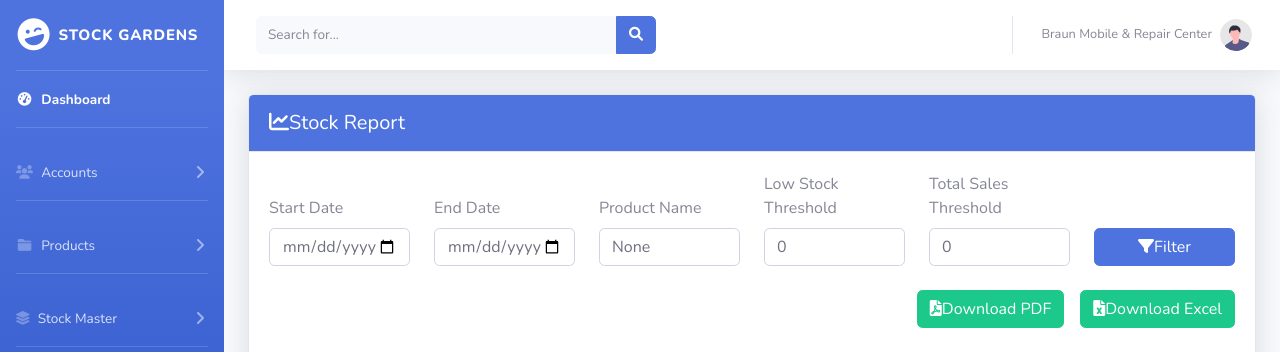
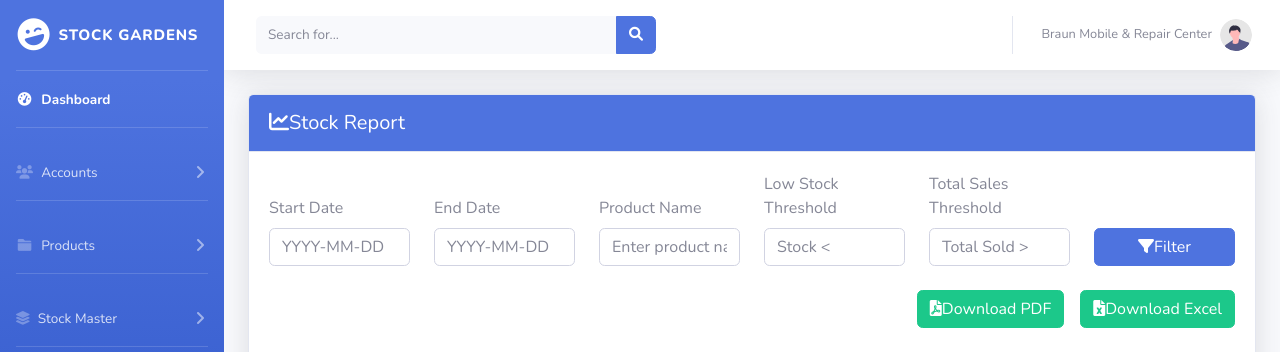
Before and after one commit to shyam-su/StockGarden, a Django app: page /stock_report/ in a window 1280 px wide. Shown: the top 352 px of the page. Run offline with Django 5.2, Linux system fonts and the light colour scheme; the visitor is signed in with stand-in values (Sample User, id 1); data that the repository does not hold is empty; some libraries are stand-ins or nearby versions.

Commit message:
fix FILTER IN USER REPORT

```diff
--- a/StockGarden/templates/stock_report.html
+++ b/StockGarden/templates/stock_report.html
@@ -17,15 +17,15 @@
                         <div class="row g-3 align-items-end">
                             <div class="col-md-2">
                                 <label for="start_date" class="form-label">Start Date</label>
-                                <input type="date" name="start_date" id="start_date" class="form-control" value="{{ start_date }}">
+                                <input type="text" name="start_date" id="start_date" class="form-control" value="{{ start_date|default:'' }}" placeholder="YYYY-MM-DD">
                             </div>
                             <div class="col-md-2">
                                 <label for="end_date" class="form-label">End Date</label>
-                                <input type="date" name="end_date" id="end_date" class="form-control" value="{{ end_date }}">
+                                <input type="text" name="end_date" id="end_date" class="form-control" value="{{ end_date|default:'' }}" placeholder="YYYY-MM-DD">
                             </div>
                             <div class="col-md-2">
                                 <label for="product_name" class="form-label">Product Name</label>
-                                <input type="text" name="product_name" class="form-control" placeholder="Enter product name" value="{{ product_name }}">
+                                <input type="text" name="product_name" class="form-control" placeholder="Enter product name" value="{{ product_name|default:'' }}">
                             </div>
                             <div class="col-md-2">
                                 <label for="low_stock_threshold" class="form-label">Low Stock Threshold</label>
@@ -73,20 +73,8 @@
                                     <td>{{ product.name }}</td>
                                     <td>{{ product.categories.name }}</td>
                                     <td>{{ product.stock }}</td>
-                                    <td>
-                                        {% for sale in sales_data %}
-                                            {% if sale.0 == product.id %}
-                                                {{ sale.1 }}
-                                            {% endif %}
-                                        {% endfor %}
-                                    </td>
-                                    <td>
-                                        {% for purchase in purchases_data %}
-                                            {% if purchase.0 == product.id %}
-                                                {{ purchase.1 }}
-                                            {% endif %}
-                                        {% endfor %}
-                                    </td>
+                                    <td>{{ product.total_sales }}</td> <!-- Display total sold -->
+                                    <td>{{ product.total_purchased }}</td> <!-- Display total purchased -->
                                     <td>{{ product.created_at }}</td>
                                 </tr>
                                 {% endfor %}
--- a/StockGarden/views.py
+++ b/StockGarden/views.py
@@ -15,7 +15,6 @@ from openpyxl.styles import Font, PatternFill
 from datetime import datetime
 from django.views.decorators.csrf import csrf_exempt
 from django.contrib.auth.decorators import login_required
-from django.utils import timezone
 
 
 
@@ -846,90 +845,52 @@ def SalesReportListView(request):
 
     return render(request, 'sales_report.html', context)
 
-from django.shortcuts import render
-from django.contrib.auth.decorators import login_required
-from datetime import datetime
-from .models import Product, Sales, Purchase
-
 @login_required
 def StockReportListView(request):
-    # Get filter parameters from the request
-    start_date = request.GET.get("start_date")
-    end_date = request.GET.get("end_date")
-    product_name = request.GET.get("product_name")
-    low_stock_threshold = request.GET.get("low_stock_threshold", 0)
-    total_sales_threshold = request.GET.get("total_sales_threshold", 0)
+    # Get query parameters for filtering
+    start_date = request.GET.get('start_date')
+    end_date = request.GET.get('end_date')
+    product_name = request.GET.get('product_name')
+    low_stock_threshold = request.GET.get('low_stock_threshold')
+    total_sales_threshold = request.GET.get('total_sales_threshold')
 
-    # Print all filter values
-    print("Filters applied:")
-    print(f"Start Date: {start_date}")
-    print(f"End Date: {end_date}")
-    print(f"Product Name: {product_name}")
-    print(f"Low Stock Threshold: {low_stock_threshold}")
-    print(f"Total Sales Threshold: {total_sales_threshold}")
+    # Filter the products based on the provided parameters
+    products = Product.objects.all()
 
-    # Initialize the products queryset
-    products = Product.objects.all()
-    print(f"Initial products queryset: {products.count()} products")
-
-    # Apply product name filter
+    if start_date:
+        products = products.filter(created_at__gte=start_date)
+    if end_date:
+        products = products.filter(created_at__lte=end_date)
     if product_name:
         products = products.filter(name__icontains=product_name)
-        print(f"After product name filter: {products.count()} products")
+    if low_stock_threshold:
+        products = products.filter(stock__lt=low_stock_threshold)
+    if total_sales_threshold:
+        products = products.annotate(
+            total_sales=Sum('sales__quantity')
+        ).filter(total_sales__gte=total_sales_threshold)
 
-    # Initialize sales and purchases querysets
-    sales = Sales.objects.all()
-    purchases = Purchase.objects.all()
-    print(f"Initial sales queryset: {sales.count()} sales")
-    print(f"Initial purchases queryset: {purchases.count()} purchases")
+    sales_data = Sales.objects.filter(product__in=products).values('product').annotate(total_sales=Sum('quantity'))
+    purchases_data = Purchase.objects.filter(product__in=products).values('product').annotate(total_purchased=Sum('quantity'))
 
-    # Apply date range filter to sales and purchases
-    try:
-        if start_date and end_date:
-            start_date = timezone.make_aware(datetime.strptime(start_date, '%Y-%m-%d'))  # Make timezone-aware
-            end_date = timezone.make_aware(datetime.strptime(end_date, '%Y-%m-%d'))  # Make timezone-aware
-            if start_date <= end_date:
-                sales = sales.filter(created_at__range=[start_date, end_date])
-                purchases = purchases.filter(created_at__range=[start_date, end_date])
-                print(f"After date range filter: {sales.count()} sales, {purchases.count()} purchases")
-    except ValueError:
-        print("Invalid date format. Skipping date filtering.")
+    sales_dict = {sale['product']: sale['total_sales'] for sale in sales_data}
+    purchases_dict = {purchase['product']: purchase['total_purchased'] for purchase in purchases_data}
 
-    # Prepare sales and purchases data as lists of tuples
-    sales_data = []
-    purchases_data = []
     for product in products:
-        sold_quantity = sum(sale.quantity for sale in sales if sale.product_id == product.id)
-        purchased_quantity = sum(purchase.quantity for purchase in purchases if purchase.product_id == product.id)
-        sales_data.append((product.id, sold_quantity))
-        purchases_data.append((product.id, purchased_quantity))
-    print(f"Sales data: {sales_data}")
-    print(f"Purchases data: {purchases_data}")
+        product.total_sales = sales_dict.get(product.id, 0)
+        product.total_purchased = purchases_dict.get(product.id, 0)
 
-    # Filter products by low stock threshold (only if threshold is greater than 0)
-    if low_stock_threshold and int(low_stock_threshold) > 0:
-        low_stock_threshold = int(low_stock_threshold)
-        products = products.filter(stock__lt=low_stock_threshold)
-        print(f"After low stock filter: {products.count()} products")
+    context = {
+        'products': products,
+        'start_date': start_date,
+        'end_date': end_date,
+        'product_name': product_name,
+        'low_stock_threshold': low_stock_threshold,
+        'total_sales_threshold': total_sales_threshold,
+    }
 
-    # Filter products by total sales threshold (only if threshold is greater than 0)
-    if total_sales_threshold and int(total_sales_threshold) > 0:
-        total_sales_threshold = int(total_sales_threshold)
-        products = [product for product in products if any(sale[1] >= total_sales_threshold for sale in sales_data if sale[0] == product.id)]
-        print(f"After total sales filter: {len(products)} products")
+    return render(request, 'stock_report.html', context)
 
-    # Prepare context for the template
-    context = {
-        "products": products,
-        "sales_data": sales_data,
-        "purchases_data": purchases_data,
-        "start_date": start_date,
-        "end_date": end_date,
-        "product_name": product_name,
-        "low_stock_threshold": low_stock_threshold,
-        "total_sales_threshold": total_sales_threshold,
-    }
-    return render(request, 'stock_report.html', context)
 
 def generate_pdf(request):
     start_date = request.GET.get("start_date")
@@ -1060,7 +1021,6 @@ def generate_pdf(request):
 
     return response
 
-
 @login_required
 def generate_excel(request):
     try:
@@ -1105,7 +1065,7 @@ def generate_excel(request):
         ws.title = "Stock Report"
 
         # Add headers with styling
-        headers = ["ID", "Product Name", "Category", "Stock", "Sold", "Purchased"]
+        headers = ["ID", "Product Name", "Category", "Stock", "Sold", "Purchased", "Date"]
         ws.append(headers)
 
         # Style headers
@@ -1136,7 +1096,9 @@ def generate_excel(request):
                     product.categories.name if product.categories else "No Category",
                     product.stock,
                     total_sold,
-                    total_purchased
+                    total_purchased,
+                    # Assuming product has a created_at field (you can adjust it to the correct field name if needed)
+                    product.created_at.strftime("%Y-%m-%d") if product.created_at else "N/A"
                 ])
             except Exception as row_error:
                 logger.error(f"Error processing product {product.id}: {str(row_error)}")
@@ -1171,6 +1133,7 @@ def generate_excel(request):
         logger.error(f"Error generating Excel report: {str(e)}")
         messages.error(request, "An error occurred while generating the Excel report")
         return redirect('stock_report')
+
 
 
 @login_required
```
